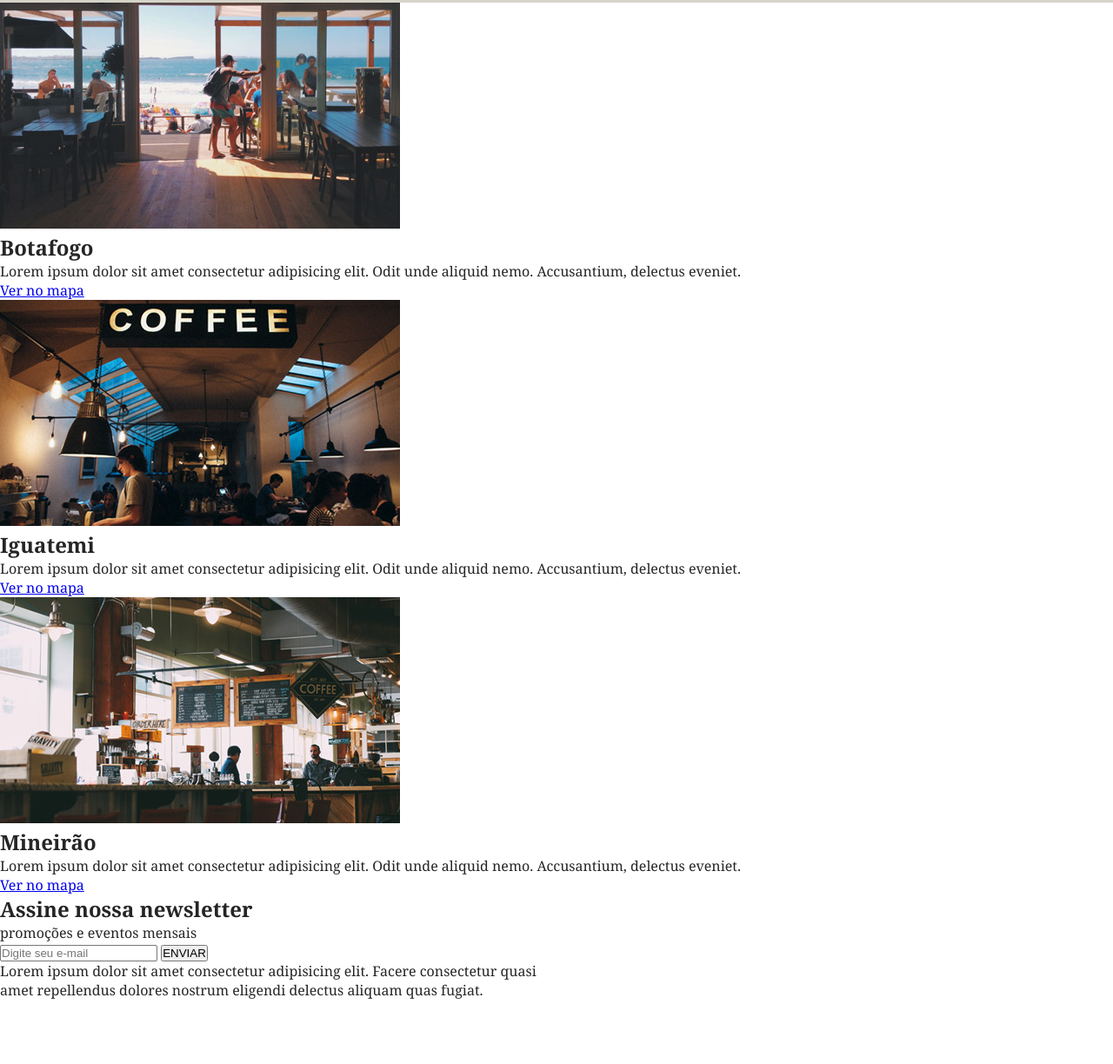
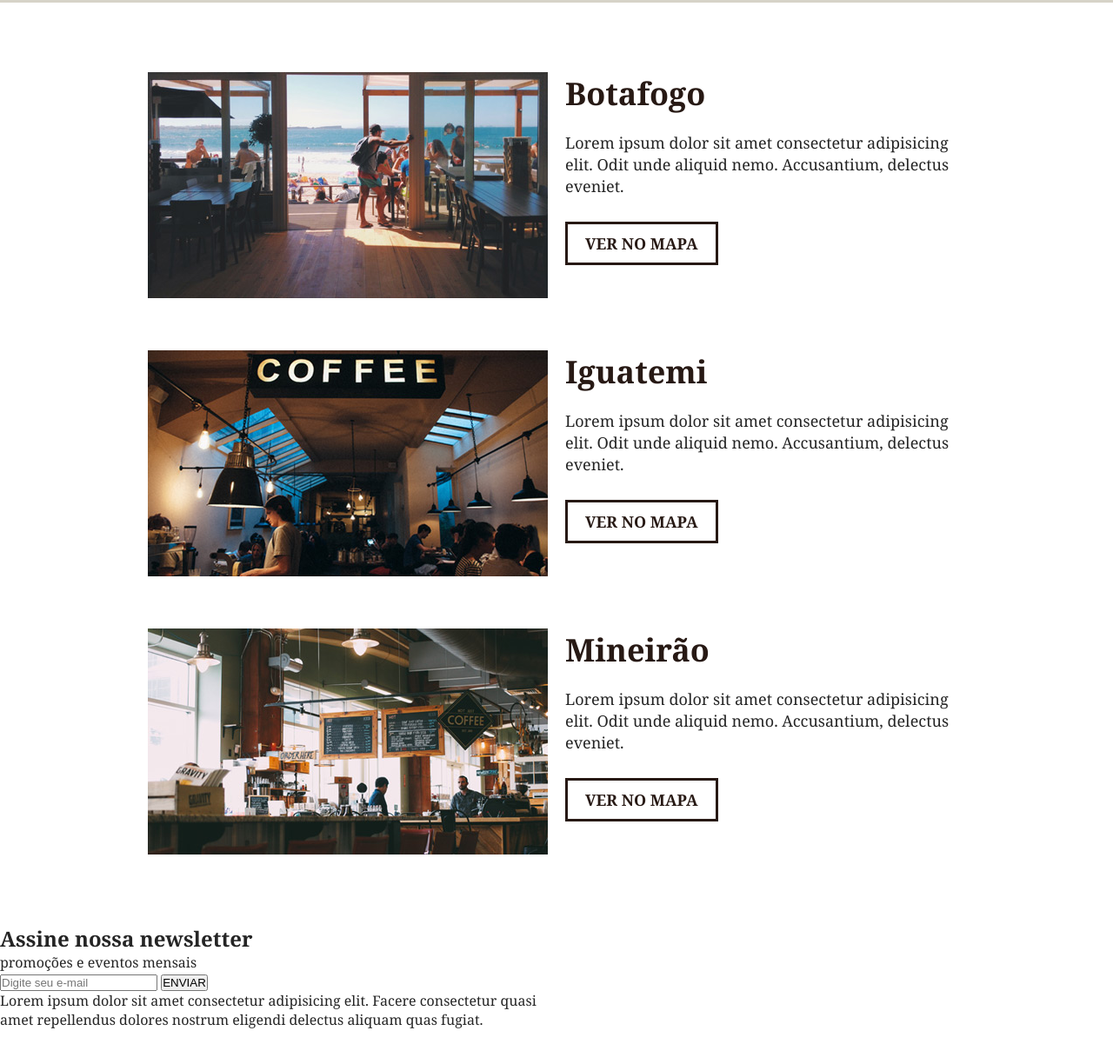
Before and after one commit to jeanwisotscki/brafe-1, a plain HTML site: page puro/index.html in a window 1280 px wide. Shown: the part 1766-2990 px from the top of the page at 87% size. Before the commit the page ends 2958 px from the top, so only its background shows below. Drawn offline with Linux system fonts and the light colour scheme.

Commit message:
seção de locais finalizada

```diff
--- a/puro/css/modules/_locais.scss
+++ b/puro/css/modules/_locais.scss
@@ -0,0 +1,53 @@
+section#locais {
+  max-width: 960px;
+  margin: 0 auto;
+  padding: 20px 0;
+
+  .locais-item {
+    clear: both;
+    margin: 60px auto;
+
+    &::after,
+    &::before {
+      content: "";
+      display: table;
+      clear: both;
+    }
+
+    img {
+      max-width: 460px;
+      display: block;
+      float: left;
+      margin: 0 10px;
+    }
+
+    & > div {
+      max-width: 460px;
+      float: left;
+      margin: 0 10px;
+    }
+
+    h2 {
+      font-size: 2.25em;
+      margin-bottom: 20px;
+      color: $primary-brown;
+    }
+
+    p {
+      font-size: 1.125em;
+      line-height: 1.4em;
+      max-width: 460px;
+      margin-bottom: 40px;
+    }
+
+    a {
+      font-size: 1.125em;
+      font-weight: bold;
+      text-transform: uppercase;
+      text-decoration: none;
+      border: 3px solid;
+      color: $primary-brown;
+      padding: 10px 20px;
+    }
+  }
+}
--- a/puro/index.html
+++ b/puro/index.html
@@ -88,8 +88,8 @@
       <a href="#" class="produtos-btn">Saiba mais</a>
     </section>
 
-    <section>
-      <div>
+    <section id="locais">
+      <div class="locais-item">
         <img src="./img/botafogo.jpg" alt="unidade Botafogo" />
         <div>
           <h2>Botafogo</h2>
@@ -100,7 +100,7 @@
           <a href="#">Ver no mapa</a>
         </div>
       </div>
-      <div>
+      <div class="locais-item">
         <img src="./img/iguatemi.jpg" alt="unidade Iguatemi" />
         <div>
           <h2>Iguatemi</h2>
@@ -111,7 +111,7 @@
           <a href="#">Ver no mapa</a>
         </div>
       </div>
-      <div>
+      <div class="locais-item">
         <img src="./img/mineirao.jpg" alt="unidade Mineirão" />
         <div>
           <h2>Mineirão</h2>
```
Also changed, not shown: puro/css/style.css, 1 other file.
